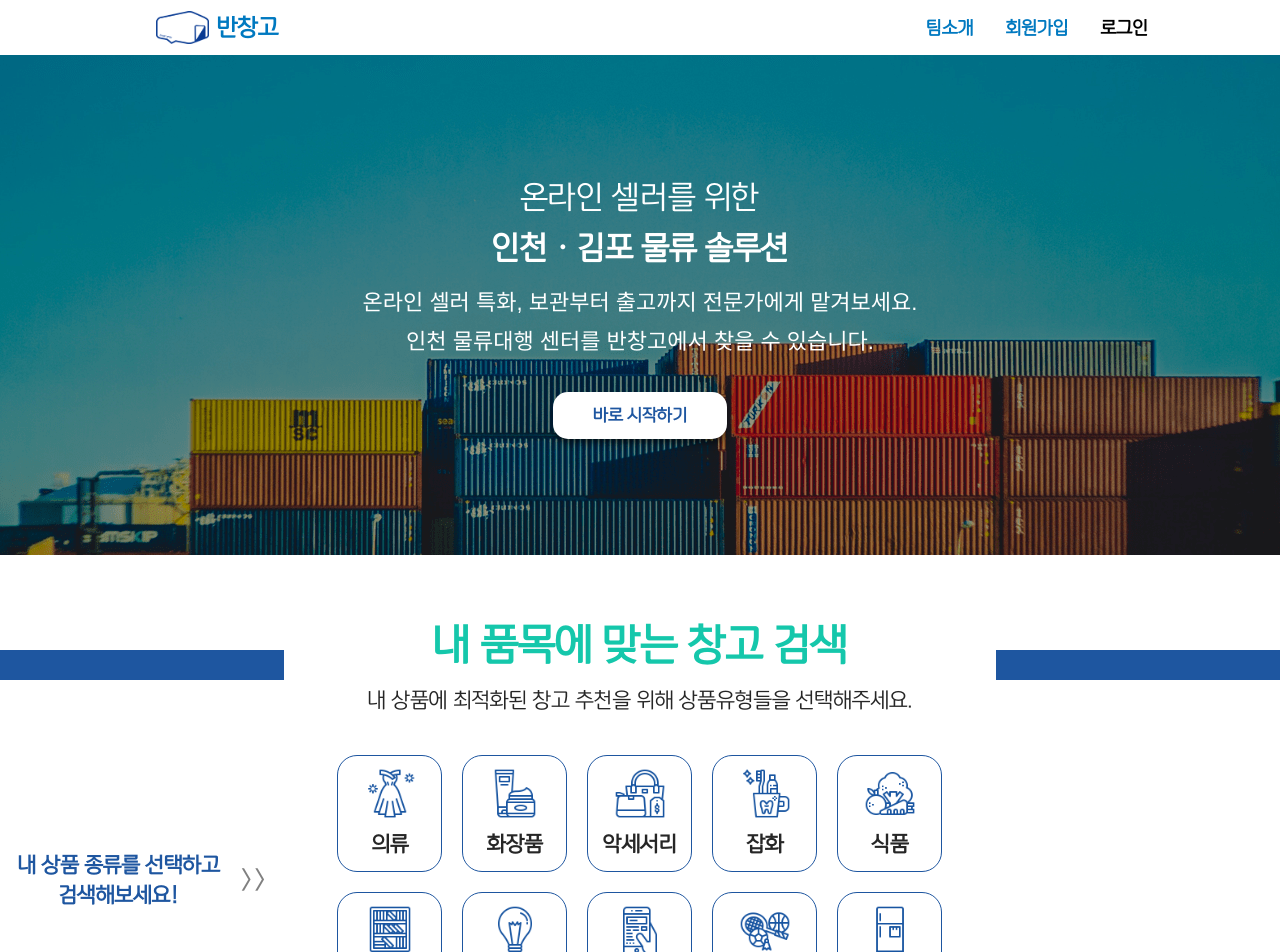
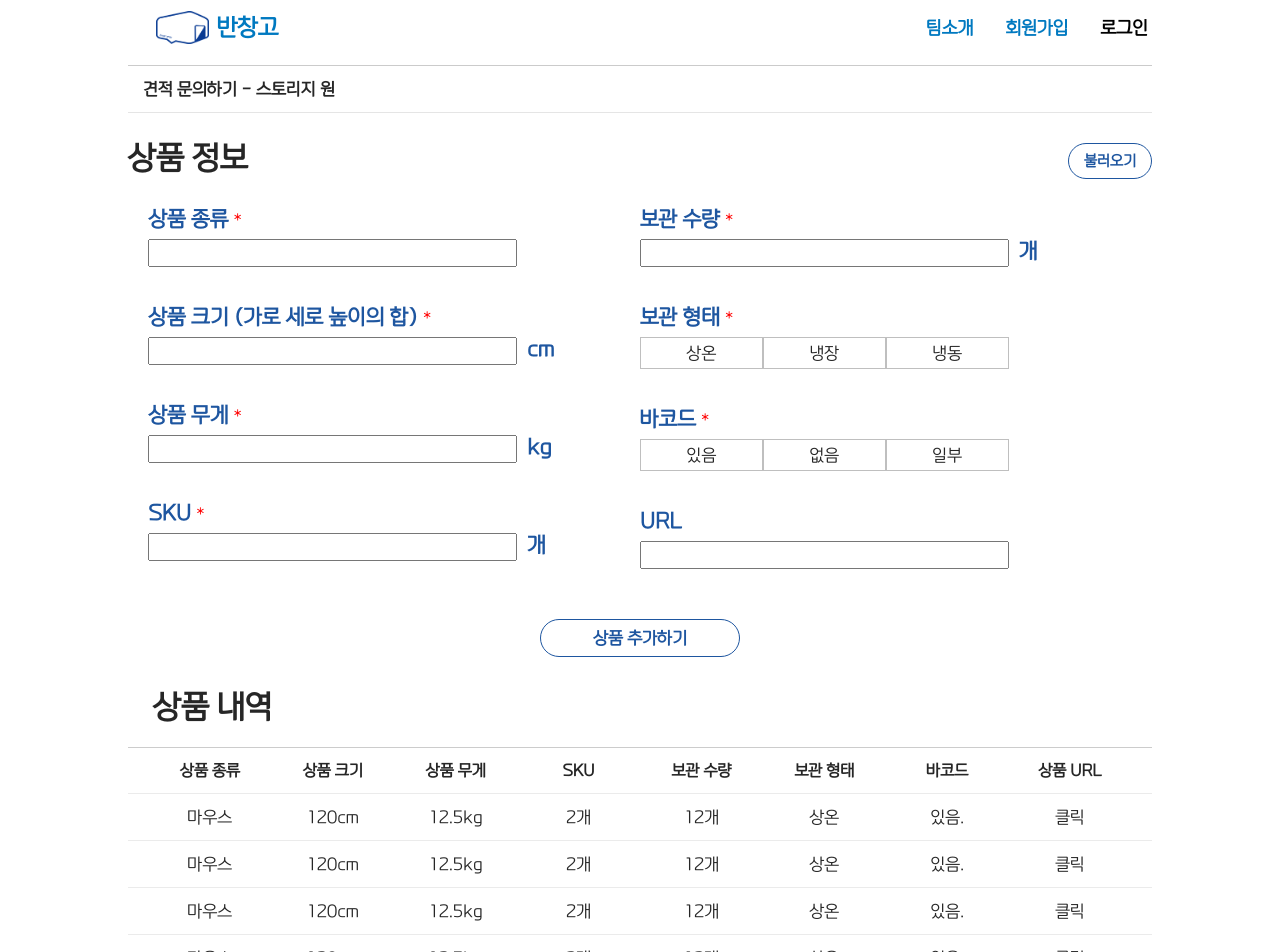
Before and after one commit to WhereHouseGM/banchango_frontend, a React (Create React App) app: page /warehouses/quotecontact in a window 1280 px wide. Before the commit this address led to /. Shown: the top 952 px of the page. Built offline with nearby package versions, Linux system fonts and the light colour scheme; a web font is replaced by a local one.

Commit message:
견적 문의 페이지 임시 저장

```diff
--- a/src/Components/Category/Category.js
+++ b/src/Components/Category/Category.js
@@ -203,7 +203,11 @@ const Category = () => {
         <CategoryFindButton>창고 찾기</CategoryFindButton>
       </CategoryPickCon>
       <ResultWrap>
-        <ResultBox href={'/warehouses/detail'}>
+        <ResultBox
+          onClick={() => {
+            window.location.href = '/warehouses/detail';
+          }}
+        >
           <ResultBoxImage
             src={
               'https://user-images.githubusercontent.com/62606632/103597537-d0d5ae80-4f43-11eb-971e-cecfe088eada.png'
--- /dev/null
+++ b/src/Components/Detail/QuoteContact/index.js
@@ -0,0 +1,298 @@
+import React from 'react';
+import styled from 'styled-components';
+
+const Container = styled.div`
+  width: 100%;
+`;
+const Wrapper = styled.div`
+  width: 90%;
+  max-width: 1024px;
+  margin: 0px auto;
+`;
+const Title = styled.div`
+  font-weight: bold;
+  margin-top: 10px;
+  padding: 15px 15px;
+  border-top: 1px solid rgba(0, 0, 0, 0.2);
+  border-bottom: 1px solid rgba(0, 0, 0, 0.1);
+`;
+const ProductTitleWrapper = styled.div`
+  margin-top: 10px;
+  margin-bottom: 10px;
+  padding: 20px 0;
+  display: flex;
+  justify-content: space-between;
+`;
+const ProductTitle = styled.div`
+  font-weight: bold;
+  font-size: 30px;
+`;
+const RestoreButton = styled.div`
+  border: 1px solid #1e56a0;
+  border-radius: 20px;
+  padding: 10px 15px;
+  font-weight: bold;
+  font-size: 14px;
+  color: #1e56a0;
+  text-align: center;
+  &:hover {
+    cursor: pointer;
+  }
+`;
+const ProductWrapper = styled.div`
+  width: 100%;
+  display: flex;
+  flex-wrap: wrap;
+  justify-content: center;
+`;
+const ProductLeftWrapper = styled.div`
+  width: 48%;
+`;
+const ProductRightWrapper = styled.div`
+  width: 48%;
+`;
+const InputTitle = styled.div`
+  display: flex;
+  margin-bottom: 10px;
+`;
+const InputTitleText = styled.div`
+  color: #1e56a0;
+  font-size: 20px;
+  margin-right: 5px;
+  font-weight: bold;
+`;
+const BlueText = ({ text, noRequired }) => (
+  <InputTitle>
+    <InputTitleText>{text}</InputTitleText>
+    {!noRequired && <div style={{ color: 'red' }}>*</div>}
+  </InputTitle>
+);
+const InputWrapper = styled.div`
+  display: flex;
+  align-items: flex-start;
+`;
+const InputBox = styled.input`
+  width: 75%;
+  height: 28px;
+  margin-bottom: 40px;
+`;
+const InputSubText = styled.div`
+  color: #1e56a0;
+  font-size: 20px;
+  margin-top: 2px;
+  margin-left: 10px;
+  font-weight: bold;
+`;
+const PickButtonWrapper = styled.div`
+  width: 75%;
+  display: flex;
+  margin-bottom: 40px;
+`;
+const PickButton = styled.div`
+  flex: 1;
+  text-align: center;
+  padding: 7px 0;
+  border: 1px solid rgba(0, 0, 0, 0.25);
+  &:hover {
+    cursor: pointer;
+  }
+`;
+const AddProductButton = styled.div`
+  color: #1e56a0;
+  border: solid 1px #1e56a0;
+  padding: 10px 10px;
+  font-weight: bold;
+  margin: 10px auto;
+  width: 200px;
+  border-radius: 20px;
+  text-align: center;
+  &:hover {
+    cursor: pointer;
+  }
+`;
+
+const ProductListWrapper = styled.div``;
+const ProductListTitle = styled.div`
+  font-weight: bold;
+  width: 100%;
+  font-size: 30px;
+  padding: 25px;
+  border-bottom: 1px solid rgba(0, 0, 0, 0.2);
+`;
+
+const HistoryUpper = styled.div`
+  display: flex;
+  padding: 15px 0;
+  justify-content: center;
+  align-items: center;
+  border-bottom: 1px solid rgba(0, 0, 0, 0.08);
+  text-align: center;
+`;
+const HistoryUpperText = styled.div`
+  font-weight: bold;
+  font-size: 15px;
+  width: ${(props) => props.width};
+`;
+const HistoryChild = styled.div`
+  padding: 15px 0;
+  display: flex;
+  align-items: center;
+  justify-content: center;
+  text-align: center;
+  border-bottom: 1px solid rgba(0, 0, 0, 0.08);
+`;
+const HistoryChildText = styled.div`
+  width: ${(props) => props.width};
+`;
+const TotalCountWrapper = styled.div`
+  margin: 25px 0;
+  display: flex;
+  align-items: center;
+  color: #1e56a0;
+  font-size: 25px;
+  font-weight: bold;
+`;
+const TotalCountTitle = styled.div`
+  padding-left: 15px;
+  margin-right: 5px;
+`;
+const TotalCountInput = styled.input`
+  margin-left: 10px;
+  width: 200px;
+`;
+const TotalCountSubText = styled.div`
+  margin-left: 10px;
+`;
+const AnnounceTextarea = styled.textarea`
+  width: 90%;
+`;
+
+const DUMMY_HISTORY = [
+  {
+    category: '마우스',
+    big: '120cm',
+    weight: '12.5kg',
+    sku: '2개',
+    quantity: '12개',
+    form: '상온',
+    barcord: '있음.',
+  },
+  {
+    category: '마우스',
+    big: '120cm',
+    weight: '12.5kg',
+    sku: '2개',
+    quantity: '12개',
+    form: '상온',
+    barcord: '있음.',
+  },
+  {
+    category: '마우스',
+    big: '120cm',
+    weight: '12.5kg',
+    sku: '2개',
+    quantity: '12개',
+    form: '상온',
+    barcord: '있음.',
+  },
+  {
+    category: '마우스',
+    big: '120cm',
+    weight: '12.5kg',
+    sku: '2개',
+    quantity: '12개',
+    form: '상온',
+    barcord: '있음.',
+  },
+];
+const QuoteContact = () => {
+  return (
+    <Container>
+      <Wrapper>
+        <Title>견적 문의하기 - 스토리지 원</Title>
+        <ProductTitleWrapper>
+          <ProductTitle>상품 정보</ProductTitle>
+          <RestoreButton>불러오기</RestoreButton>
+        </ProductTitleWrapper>
+        <ProductWrapper>
+          <ProductLeftWrapper>
+            <BlueText text={'상품 종류'} />
+            <InputBox />
+            <BlueText text={'상품 크기 (가로 세로 높이의 합)'} />
+            <InputWrapper>
+              <InputBox />
+              <InputSubText>cm</InputSubText>
+            </InputWrapper>
+            <BlueText text={'상품 무게'} />
+            <InputWrapper>
+              <InputBox />
+              <InputSubText>kg</InputSubText>
+            </InputWrapper>{' '}
+            <BlueText text={'SKU'} />
+            <InputWrapper>
+              <InputBox />
+              <InputSubText>개</InputSubText>
+            </InputWrapper>
+          </ProductLeftWrapper>
+          <ProductRightWrapper>
+            <BlueText text={'보관 수량'} />
+            <InputWrapper>
+              <InputBox />
+              <InputSubText>개</InputSubText>
+            </InputWrapper>
+            <BlueText text={'보관 형태'} />
+            <PickButtonWrapper>
+              <PickButton>상온</PickButton>
+              <PickButton>냉장</PickButton>
+              <PickButton>냉동</PickButton>
+            </PickButtonWrapper>
+            <BlueText text={'바코드'} />
+            <PickButtonWrapper>
+              <PickButton>있음</PickButton>
+              <PickButton>없음</PickButton>
+              <PickButton>일부</PickButton>
+            </PickButtonWrapper>
+            <BlueText text={'URL'} noRequired={true} />
+            <InputBox />
+          </ProductRightWrapper>
+        </ProductWrapper>
+        <AddProductButton>상품 추가하기</AddProductButton>
+        <ProductListWrapper>
+          <ProductListTitle>상품 내역</ProductListTitle>
+        </ProductListWrapper>
+        <HistoryUpper>
+          <HistoryUpperText width={'12%'}>상품 종류</HistoryUpperText>
+          <HistoryUpperText width={'12%'}>상품 크기</HistoryUpperText>
+          <HistoryUpperText width={'12%'}>상품 무게</HistoryUpperText>
+          <HistoryUpperText width={'12%'}>SKU</HistoryUpperText>
+          <HistoryUpperText width={'12%'}>보관 수량</HistoryUpperText>
+          <HistoryUpperText width={'12%'}>보관 형태</HistoryUpperText>
+          <HistoryUpperText width={'12%'}>바코드</HistoryUpperText>
+          <HistoryUpperText width={'12%'}>상품 URL</HistoryUpperText>
+        </HistoryUpper>
+        {DUMMY_HISTORY.map((item, idx) => (
+          <HistoryChild key={idx}>
+            <HistoryChildText width={'12%'}>{item.category}</HistoryChildText>
+            <HistoryChildText width={'12%'}>{item.big}</HistoryChildText>
+            <HistoryChildText width={'12%'}>{item.weight}</HistoryChildText>
+            <HistoryChildText width={'12%'}>{item.sku}</HistoryChildText>
+            <HistoryChildText width={'12%'}>{item.quantity}</HistoryChildText>
+            <HistoryChildText width={'12%'}>{item.form}</HistoryChildText>
+            <HistoryChildText width={'12%'}>{item.barcord}</HistoryChildText>
+            <HistoryChildText width={'12%'}>클릭</HistoryChildText>
+          </HistoryChild>
+        ))}
+        <TotalCountWrapper>
+          <TotalCountTitle>월간 총 출고량</TotalCountTitle>
+          <div style={{ color: 'red' }}>*</div>
+          <TotalCountInput />
+          <TotalCountSubText>건</TotalCountSubText>
+        </TotalCountWrapper>
+        <ProductListWrapper>
+          <ProductListTitle>요청 및 유의 사항</ProductListTitle>
+        </ProductListWrapper>
+      </Wrapper>
+    </Container>
+  );
+};
+export default QuoteContact;
--- a/src/Components/Detail/index.js
+++ b/src/Components/Detail/index.js
@@ -165,6 +165,9 @@ const ResultBoxDescInquiryButton = styled.div`
   color: #1e56a0;
   font-weight: bold;
   box-shadow: 0 5px 6px -1px rgba(0, 0, 0, 0.5);
+  &:hover {
+    cursor: pointer;
+  }
 `;
 const Detail = () => {
   const [modalVisible, setModalVisible] = useState(false);
@@ -374,7 +377,13 @@ const Detail = () => {
             <ResultBoxDescDeliveryListText>
               CJ 대한통운 로젠택배
             </ResultBoxDescDeliveryListText>
-            <ResultBoxDescInquiryButton>견적 문의</ResultBoxDescInquiryButton>
+            <ResultBoxDescInquiryButton
+              onClick={() => {
+                window.location.href = '/warehouses/quotecontact';
+              }}
+            >
+              견적 문의
+            </ResultBoxDescInquiryButton>
           </RightDesc>
         </MainCon>
       </Con>
--- a/src/Components/Router.js
+++ b/src/Components/Router.js
@@ -18,6 +18,7 @@ import SiteRule from '../Routes/SiteRule';
 import PrivacyPolicy from '../Routes/PrivacyPolicy';
 import Register from '../Routes/Register';
 import Team from '../Routes/Team';
+import QuoteContact from '../Routes/Detail/QuoteContact';
 
 const BadAccessText = '잘못된 접근입니다.';
 
@@ -64,6 +65,9 @@ const RouterComponent = () => {
           </Route>
           <Route path="/category" component={Category} />
           <Route path="/warehouses/detail" component={Detail} />
+          <Route path="/warehouses/quotecontact">
+            <QuoteContact />
+          </Route>
           <Route path="/service-agreements" component={SiteRule} />
           <Route path="/privacy-policy" component={PrivacyPolicy} />
           <Redirect path="*" to="/" />
--- /dev/null
+++ b/src/Routes/Detail/QuoteContact/Presenter.js
@@ -0,0 +1,17 @@
+import Helmet from 'react-helmet';
+import Navbar from '../../../Components/Navbar';
+import Footer from '../../../Components/Footer';
+import QuoteContact from '../../../Components/Detail/QuoteContact';
+
+const Presenter = () => (
+  <>
+    <Helmet>
+      <title>반창고 | 견적 요청 목록</title>
+    </Helmet>
+    <Navbar />
+    <QuoteContact />
+    <Footer />
+  </>
+);
+
+export default Presenter;
--- /dev/null
+++ b/src/Routes/Detail/QuoteContact/index.js
@@ -0,0 +1,2 @@
+import Presenter from './Presenter';
+export default Presenter;
```
Also changed, not shown: src/Components/Detail/QuoteContact/style.js (added), src/Routes/Detail/QuoteContact/Container.js (added).
